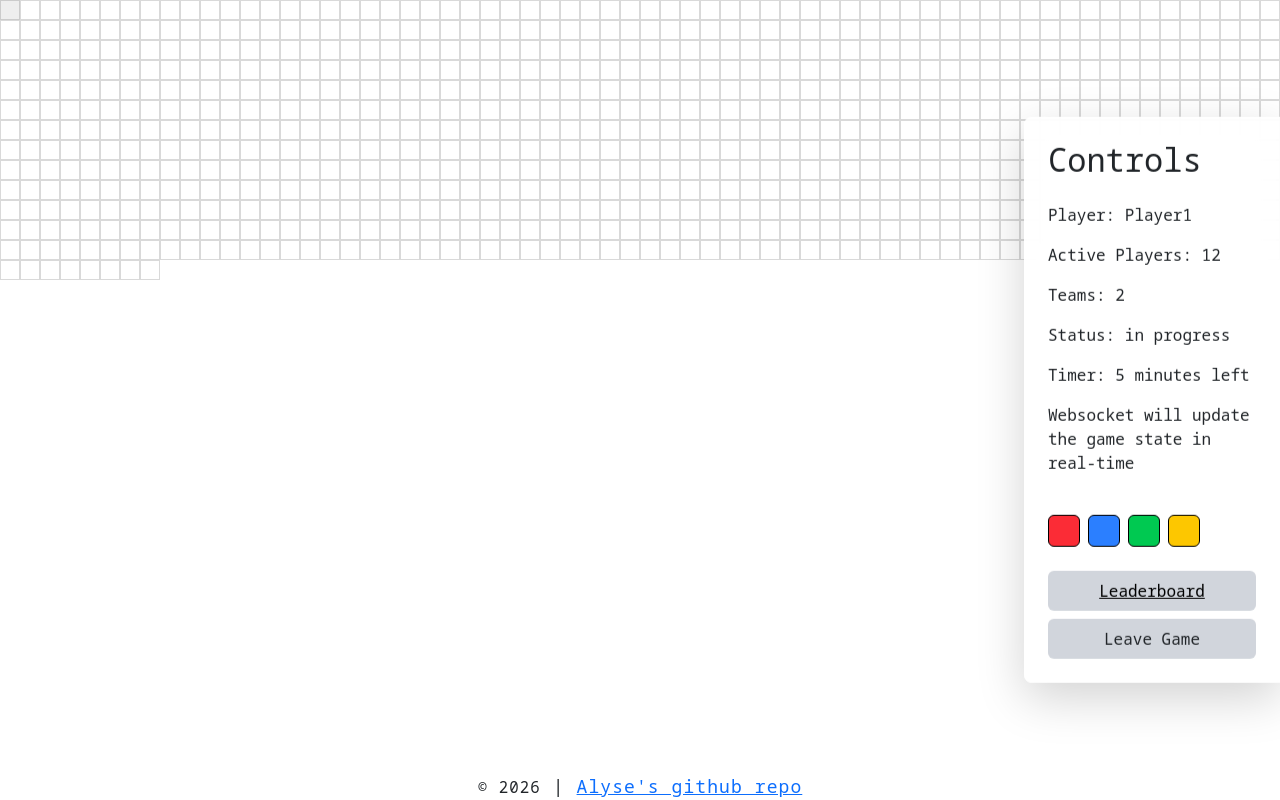
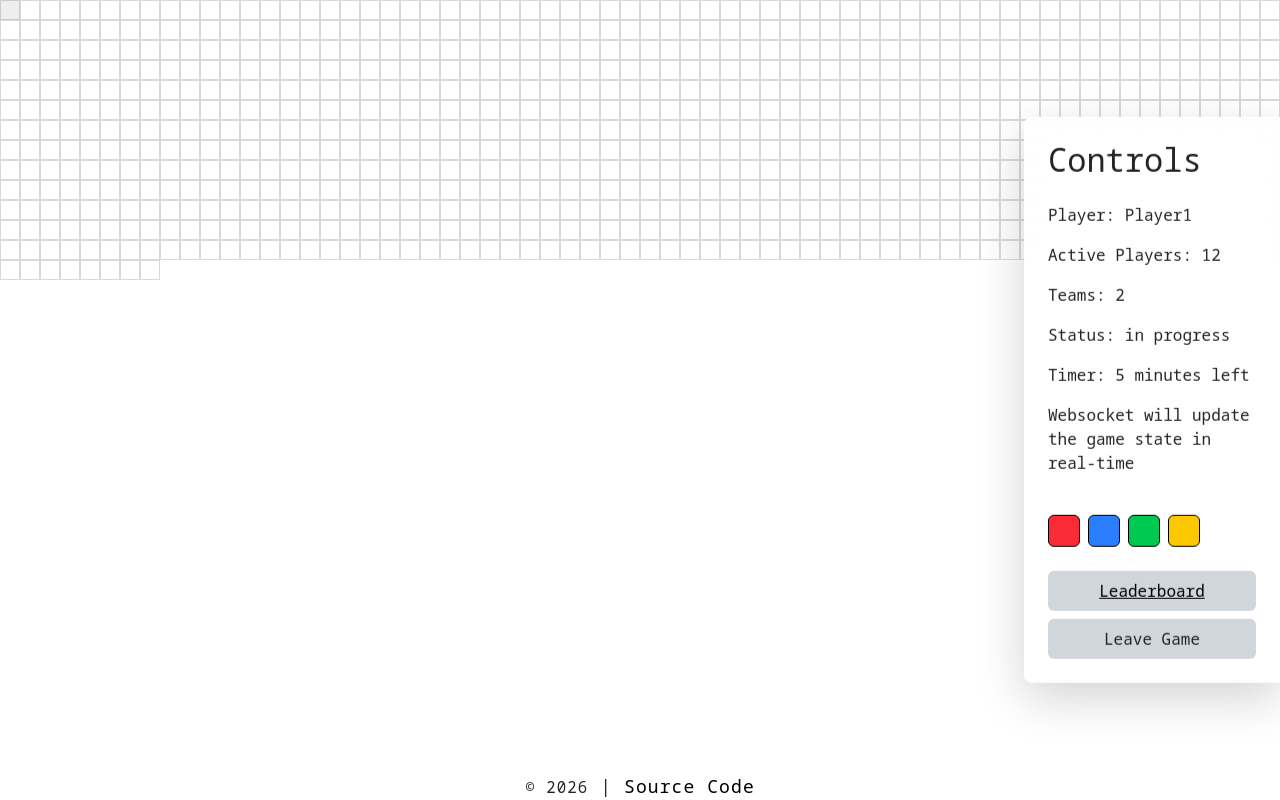
Before and after one commit to aswens1/startup, a React (Vite) app: page /gameCanvas in a window 1280 px wide. Built offline with nearby package versions, Linux system fonts and the light colour scheme; a web font is replaced by a local one.

Commit message:
footer is on every page

```diff
--- a/src/app.jsx
+++ b/src/app.jsx
@@ -23,6 +23,9 @@ export default function App() {
         <Route path='/gameCanvas' element={ <GameCanvas /> } />
         <Route path='*' element={<NotFound />} />
       </Routes>
+      <footer>
+          <small>&copy; <span>2026</span></small> <span>|</span> <span><a href="https://github.com/aswens1/startup" className='!no-underline text-black'>Source Code</a></span>
+      </footer>
     </BrowserRouter>
   );
 }
--- a/src/gameCanvas/gameCanvas.jsx
+++ b/src/gameCanvas/gameCanvas.jsx
@@ -190,8 +190,6 @@ export function GameCanvas() {
 
       </main>
 
-      <Footer />
-
     </>
   );
 }
--- a/src/getStarted/getStarted.jsx
+++ b/src/getStarted/getStarted.jsx
@@ -2,6 +2,8 @@ import React from 'react';
 import { Header } from '../components/header.jsx';
 import { Footer } from '../components/footer.jsx';
 import { useNavigate, NavLink } from "react-router-dom";
+
+import { AuthState } from './authState.js';
 
 export function Login() {
   return (
@@ -49,7 +51,6 @@ export function Login() {
 
       </main>
 
-    <Footer />
     </>
 
   );
--- a/src/landing/landing.jsx
+++ b/src/landing/landing.jsx
@@ -27,7 +27,6 @@ export function Landing() {
                 >Get Started</Link>
             </div>
         </main>
-        <Footer />
     </>
   );
 }
--- a/src/leaderboard/leaderboard.jsx
+++ b/src/leaderboard/leaderboard.jsx
@@ -44,10 +44,6 @@ export function Leaderboard() {
             </div>
         </div>
     </main>
-
-
-
-      <Footer />
     </>
   );
 }
--- a/src/selectMenu/selectMenu.jsx
+++ b/src/selectMenu/selectMenu.jsx
@@ -132,10 +132,6 @@ export function GameSelectionMenu() {
             </div>
           </div>
         </main>
-
-
-
-    <Footer />
     </>
   );
 }
```
Lines whose indentation alone changed are shown as unchanged.
